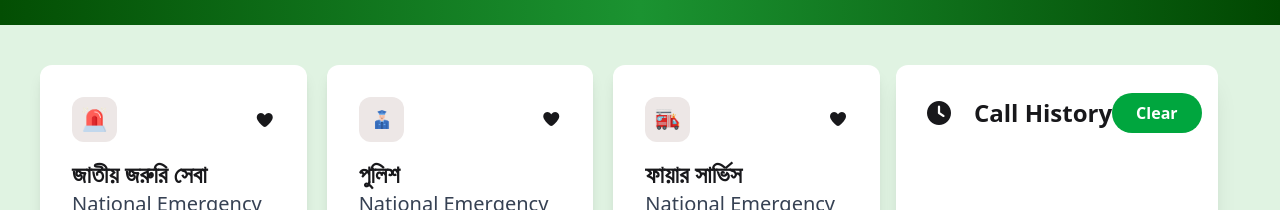
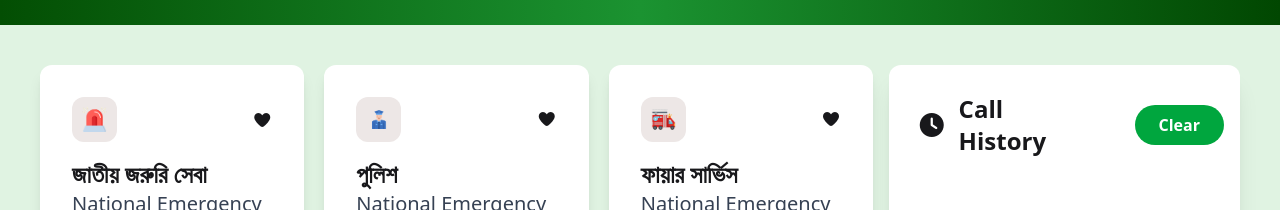
Before and after one commit to Shafayet999/Assignment-05, a plain HTML site: page index.html in a window 1280 px wide. Shown: the part 320-530 px from the top of the page. Drawn offline with nearby package versions, Linux system fonts and the light colour scheme.

Commit message:
more done

```diff
--- a/index.html
+++ b/index.html
@@ -66,7 +66,7 @@
 
 
 
-    <main class="service-history flex flex-col md:flex-row p-10 gap-4 bg-[#e0f3e2]">
+    <main class="service-history flex justify-around flex-col md:flex-row p-10 gap-4 bg-[#e0f3e2]">
         <div class="services grid md:grid-cols-2 xl:grid-cols-3 gap-5 xl:w-[70%]">
             <div class="card bg-white p-8 border-gray-100 shadow-lg rounded-xl">
                 <div class="card-up flex justify-between items-center ">
@@ -294,8 +294,8 @@
             </div>
         </div>
         <aside id="callHistory" class="bg-white p-4 border-2.5 border-gray-100 shadow-xl rounded-xl w-auto">
-            <div class="flex justify-between items-center my-3">
-                <div class="flex gap-2 items-center">
+            <div class="flex justify-between gap-10 items-center my-3">
+                <div class="flex items-center">
                     <i class="fa-solid fa-clock text-2xl ml-3 mr-3"></i>
                     <h1 class="text-2xl font-semibold">Call History</h1>
                 </div>
```
